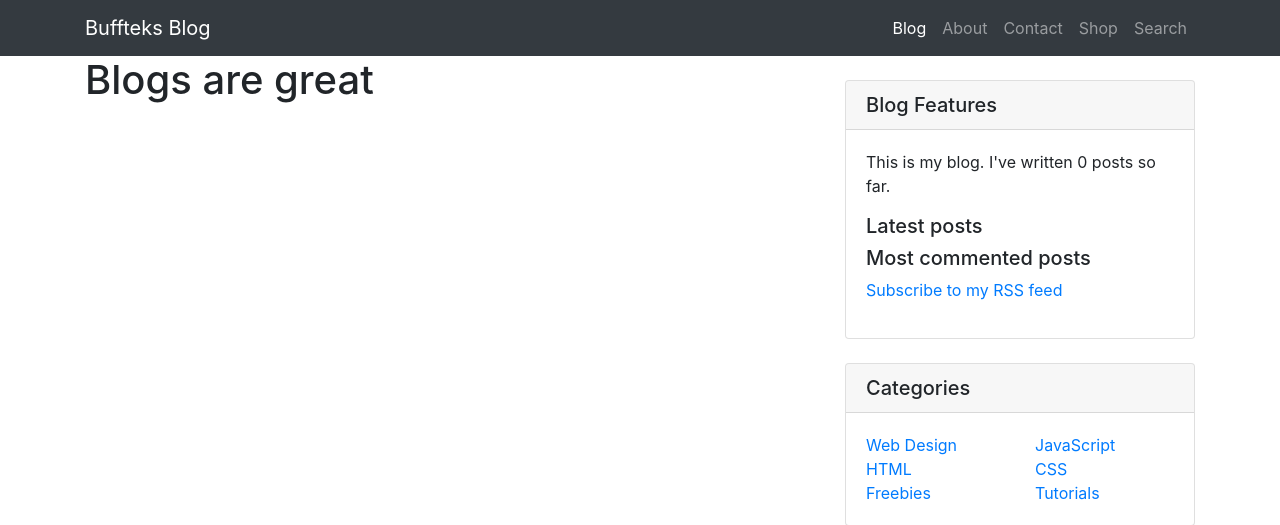
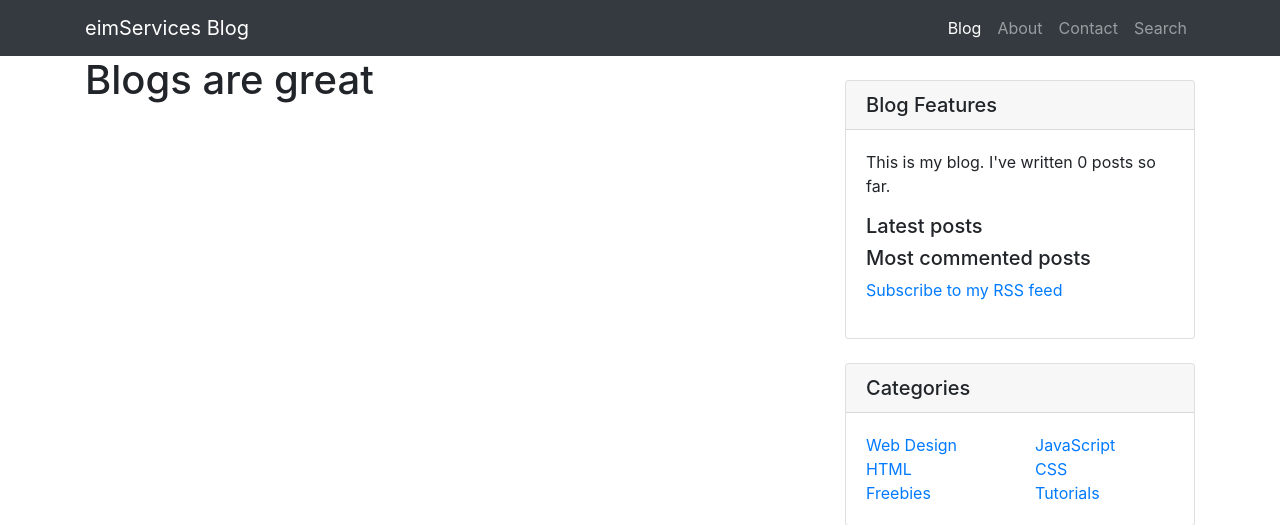
Before and after one commit to mkgiri1/blog_deployment, a Django app: page /about/ in a window 1280 px wide. Shown: the top 525 px of the page. Run offline with Django 3.2, Linux system fonts and the light colour scheme; data that the repository does not hold is empty; parts of the project's set-up code (start-up, migrations or seed data) failed here and were passed over; some libraries are stand-ins or nearby versions.

Commit message:
navigation 01 fix

```diff
--- a/blog/templates/blog/navigation.html
+++ b/blog/templates/blog/navigation.html
@@ -1,9 +1,10 @@
 <!-- Navigation -->
 <nav class="navbar navbar-expand-lg navbar-dark bg-dark fixed-top">
     <div class="container">
-        <a class="navbar-brand" href="/">Buffteks Blog</a>
-        <button class="navbar-toggler" type="button" data-toggle="collapse" data-target="#navbarResponsive" aria-controls="navbarResponsive" aria-expanded="false" aria-label="Toggle navigation">
-        <span class="navbar-toggler-icon"></span>
+        <a class="navbar-brand" href="/">eimServices Blog</a>
+        <button class="navbar-toggler" type="button" data-toggle="collapse" data-target="#navbarResponsive"
+            aria-controls="navbarResponsive" aria-expanded="false" aria-label="Toggle navigation">
+            <span class="navbar-toggler-icon"></span>
         </button>
         <div class="collapse navbar-collapse" id="navbarResponsive">
             <ul class="navbar-nav ml-auto">
@@ -18,9 +19,9 @@
                 <li class="nav-item">
                     <a class="nav-link" href="/contact">Contact</a>
                 </li>
-                <li class="nav-item">
+                <!-- <li class="nav-item">
                     <a class="nav-link" href="/shop">Shop</a>
-                </li>
+                </li> -->
                 <li class="nav-item">
                     <a class="nav-link" href="/search">Search</a>
                 </li>
```
